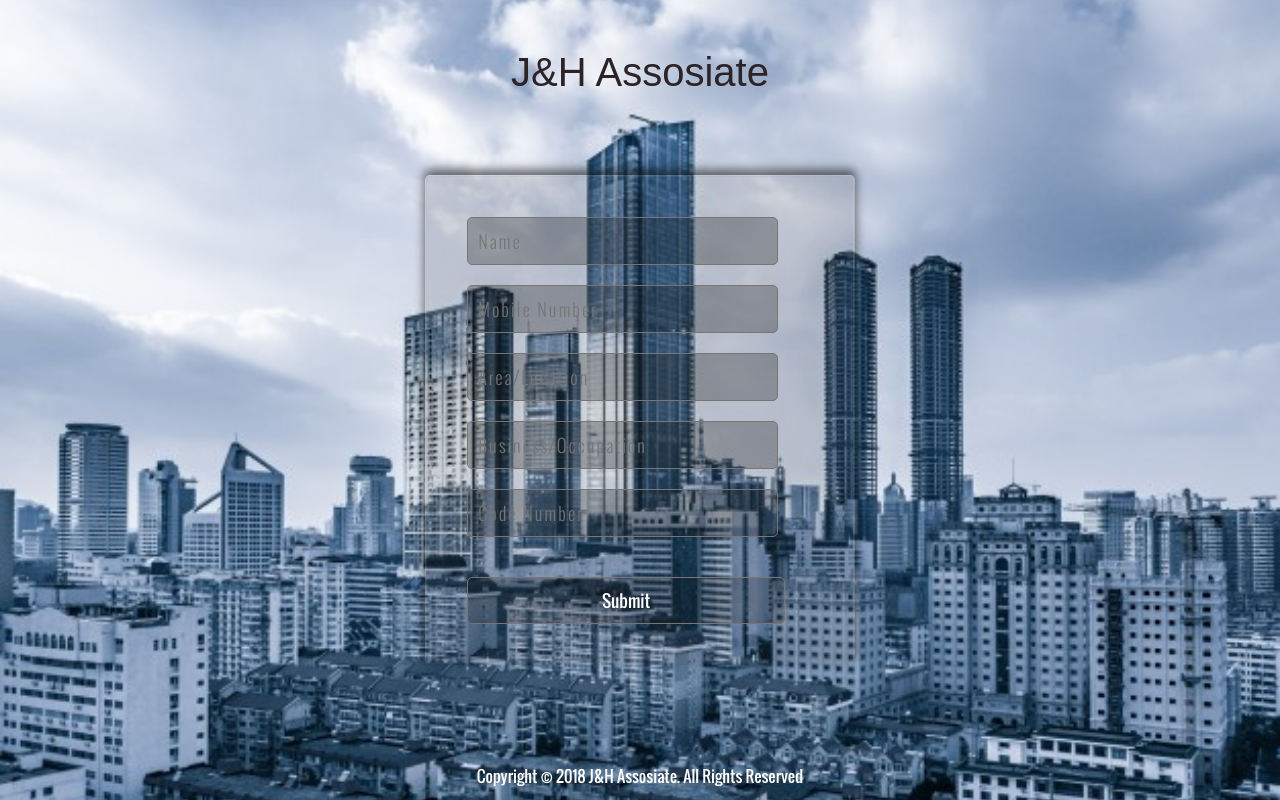
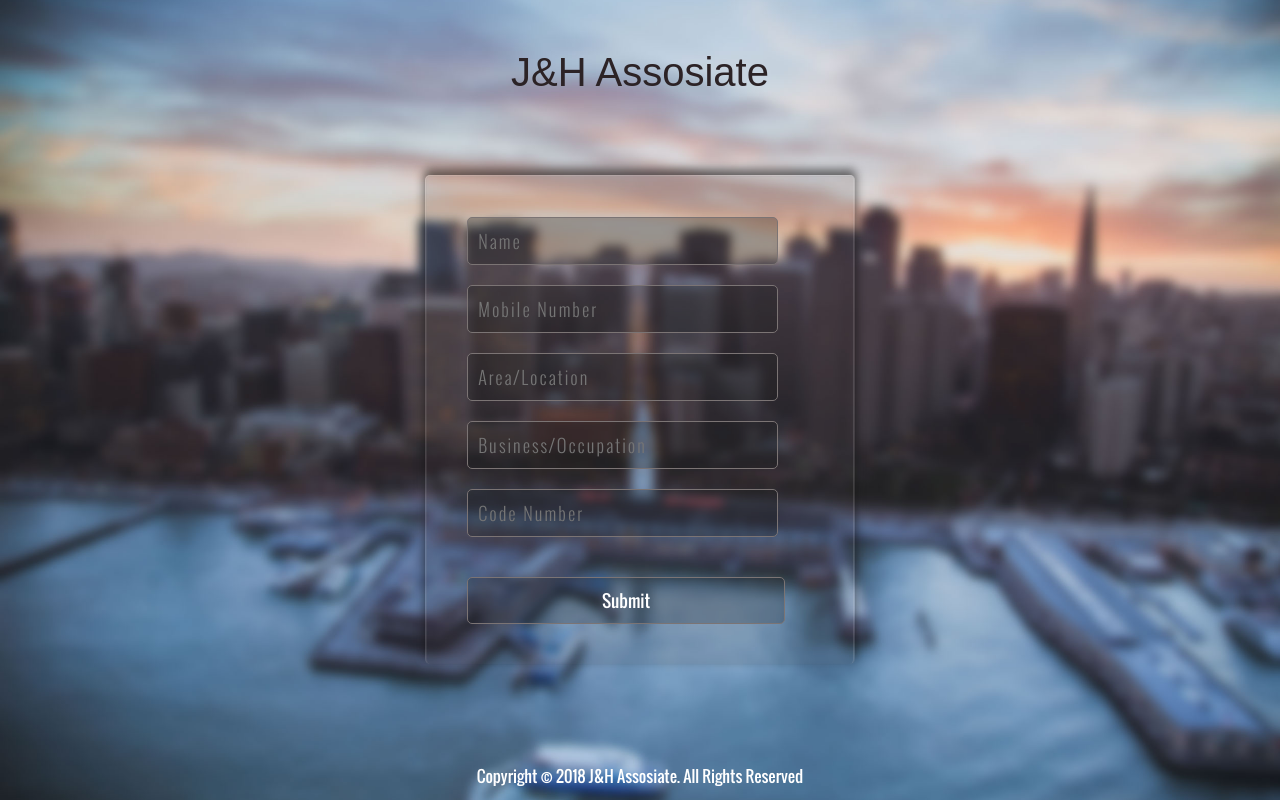
Before and after one commit to jabirvp/jhassociate, a Flask app: page / in a window 1280 px wide. Run offline with Flask 2, Linux system fonts and the light colour scheme; some libraries are stand-ins or nearby versions.

Commit message:
changed background image

```diff
--- a/static/css/jh.css
+++ b/static/css/jh.css
@@ -49,7 +49,7 @@ img{max-width:100%;}
 /*-- Index-Page-Styling --*/
 
 body {
-	background: url("../images/bulding.jpg") no-repeat;
+	background: url("../images/bg.jpg") no-repeat;
     background-repeat: no-repeat;
     background-attachment: fixed;
     background-position: center;
```
